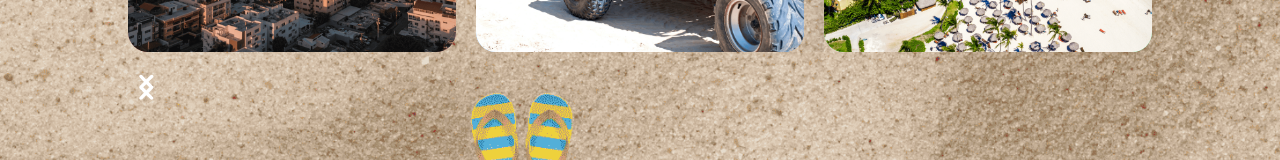
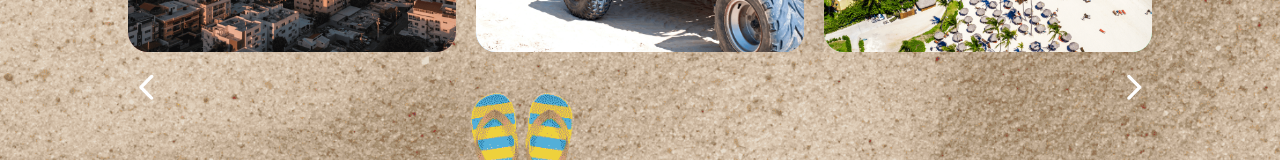
Before and after one commit to Yenser1/puntacana-fun, a Next.js app: page / in a window 1280 px wide. Shown: the part 855-1015 px from the top of the page. Built offline with nearby package versions, Linux system fonts and the light colour scheme; a web font is replaced by a local one.

Commit message:
fix buttons

```diff
--- a/src/app/Components/EmblaCarouselArrowButtons.js
+++ b/src/app/Components/EmblaCarouselArrowButtons.js
@@ -40,7 +40,7 @@ export const PrevButton = (props) => {
 
   return (
     <button
-      className="embla__button embla__button--prev absolute"
+      className="embla__button embla__button--prev"
       type="button"
       {...restProps}
     >
```
